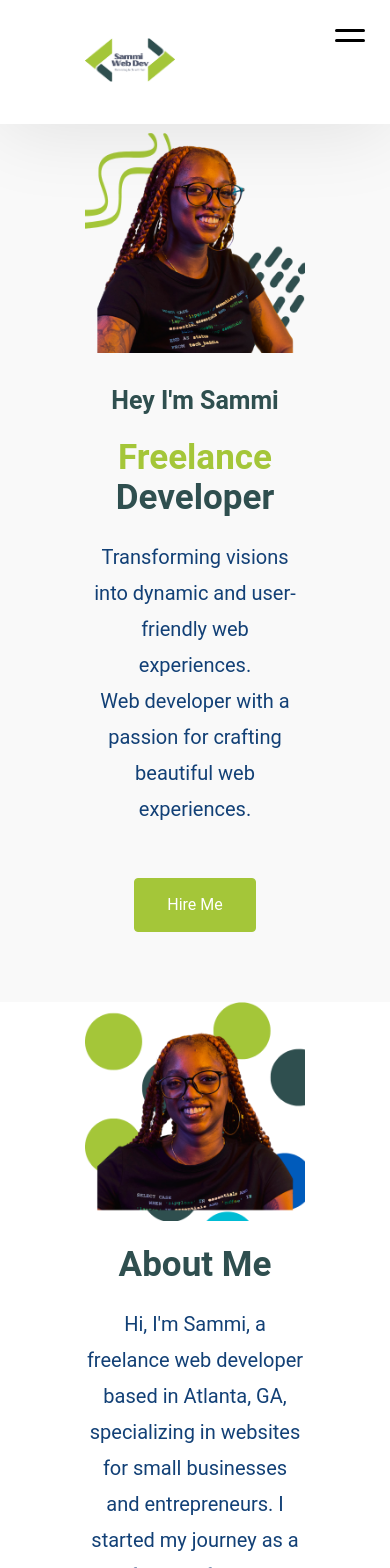
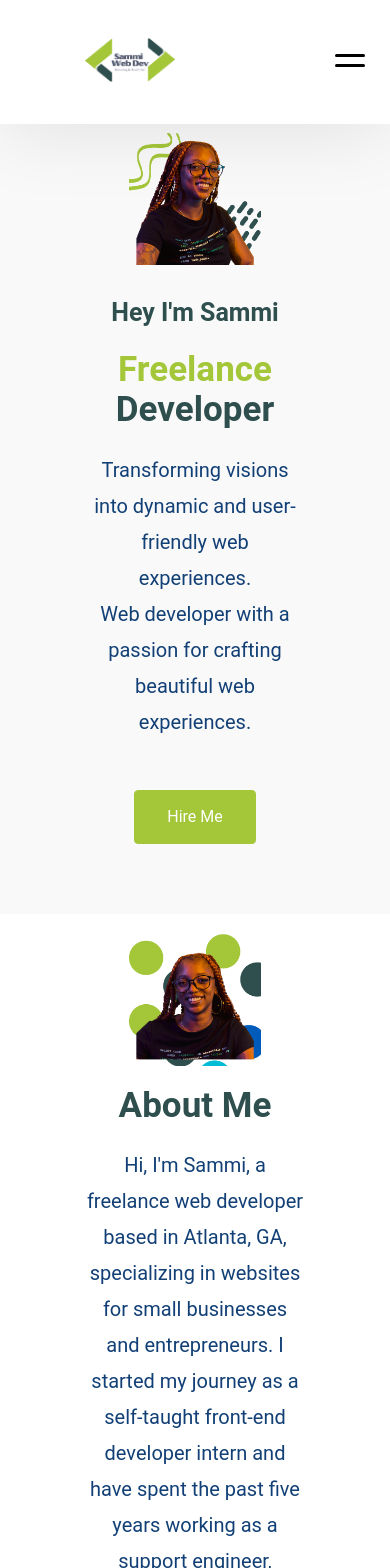
Before and after one commit to SOyeniyi801/my-portfolio, a React (Create React App) app: page / in a window 390 px wide. Shown: the top 1568 px of the page. Built offline with nearby package versions, Linux system fonts and the light colour scheme.

Commit message:
responsive small phones

```diff
--- a/src/App.css
+++ b/src/App.css
@@ -359,6 +359,11 @@ h3 {
   grid-template-columns: repeat(2, 1fr);
  }
 
+ .about-section-img {
+  display: flex;
+  justify-content: center;
+ }
+
  .about-section-img > img {
   width: 100%;
   height: 100%;
@@ -705,6 +710,25 @@ h3 {
     flex-direction: column-reverse;
     padding-bottom: 70px;
   }
+.hero-section-image {
+  align-items: center;
+  justify-content: center;
+}
+
+  .hero-section-image > img {
+    width: 60%;
+    height: 60%
+   }
+
+   .about-section-img {
+    align-items: center;
+    justify-content: center;
+    padding-top: 20px;
+   }
+   .about-section-img > img {
+    width: 60%;
+    height: 60%;
+   }
   .hero-section-title,
   .hero-section-description,
   .footer-content {
@@ -782,6 +806,15 @@ h3 {
   }
 }
 
+@media only screen and (max-width: 590px){
+
+  .skills-section-card {
+    padding: 15px;
+    min-width: 250px;
+  }
+
+}
+
 /* Hamburger menu  */
 
 .nav_hamburger {
@@ -791,7 +824,7 @@ h3 {
   flex-direction: column;
   justify-content: space-around;
   position: absolute;
-  top: 25px;
+  top: 50px;
   right: 25px;
 }
 
```
